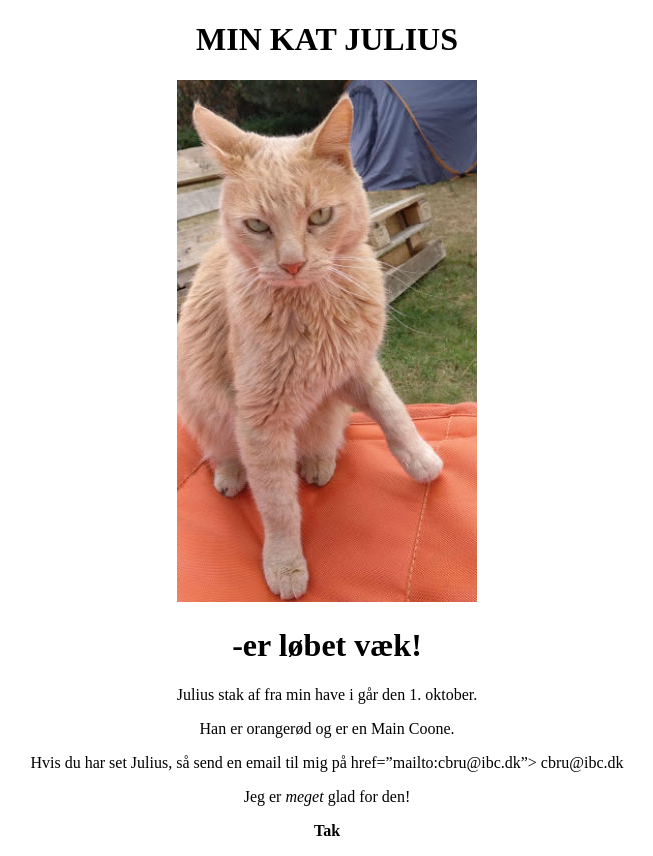
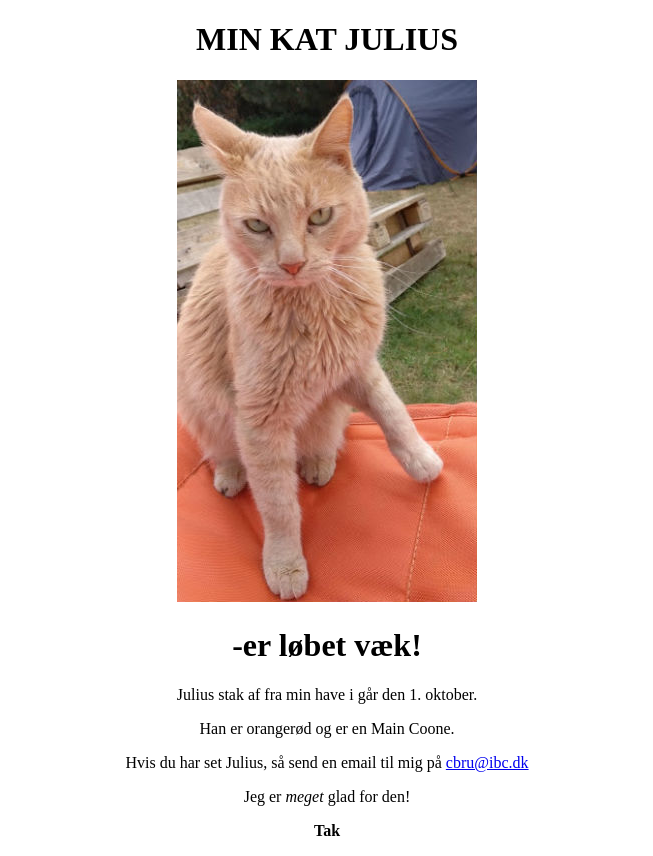
Before and after one commit to johas0004/johas0004.github.io, a plain HTML site: page index.html in a window 1280 px wide. Shown: the whole page, without its empty margins (313-966 px from the left). Drawn offline with Linux system fonts and the light colour scheme.

Commit message:
teency fix with link

```diff
--- a/index.html
+++ b/index.html
@@ -12,7 +12,7 @@
         <h1>-er løbet væk!</h1>
         <p>Julius stak af fra min have i går den 1. oktober.</p>
         <p>Han er orangerød og er en Main Coone.</p>
-        <p>Hvis du har set Julius, så send en email til mig på <a>
+        <p>Hvis du har set Julius, så send en email til mig på <a
         href=”mailto:cbru@ibc.dk”> cbru@ibc.dk</a></p>
         <p>Jeg er <em>meget</em> glad for den!</p>
         <p><strong>Tak</strong></p>
```
